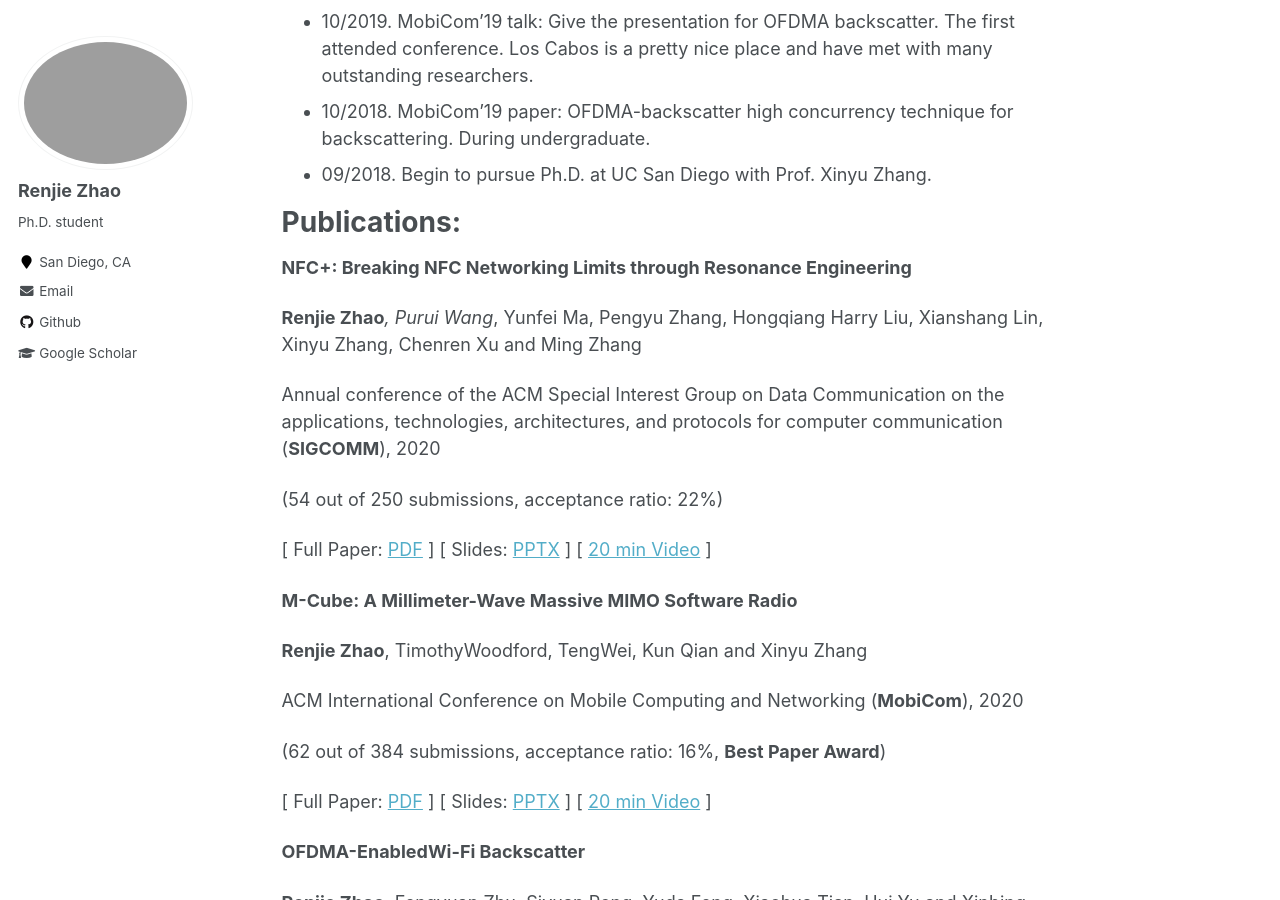
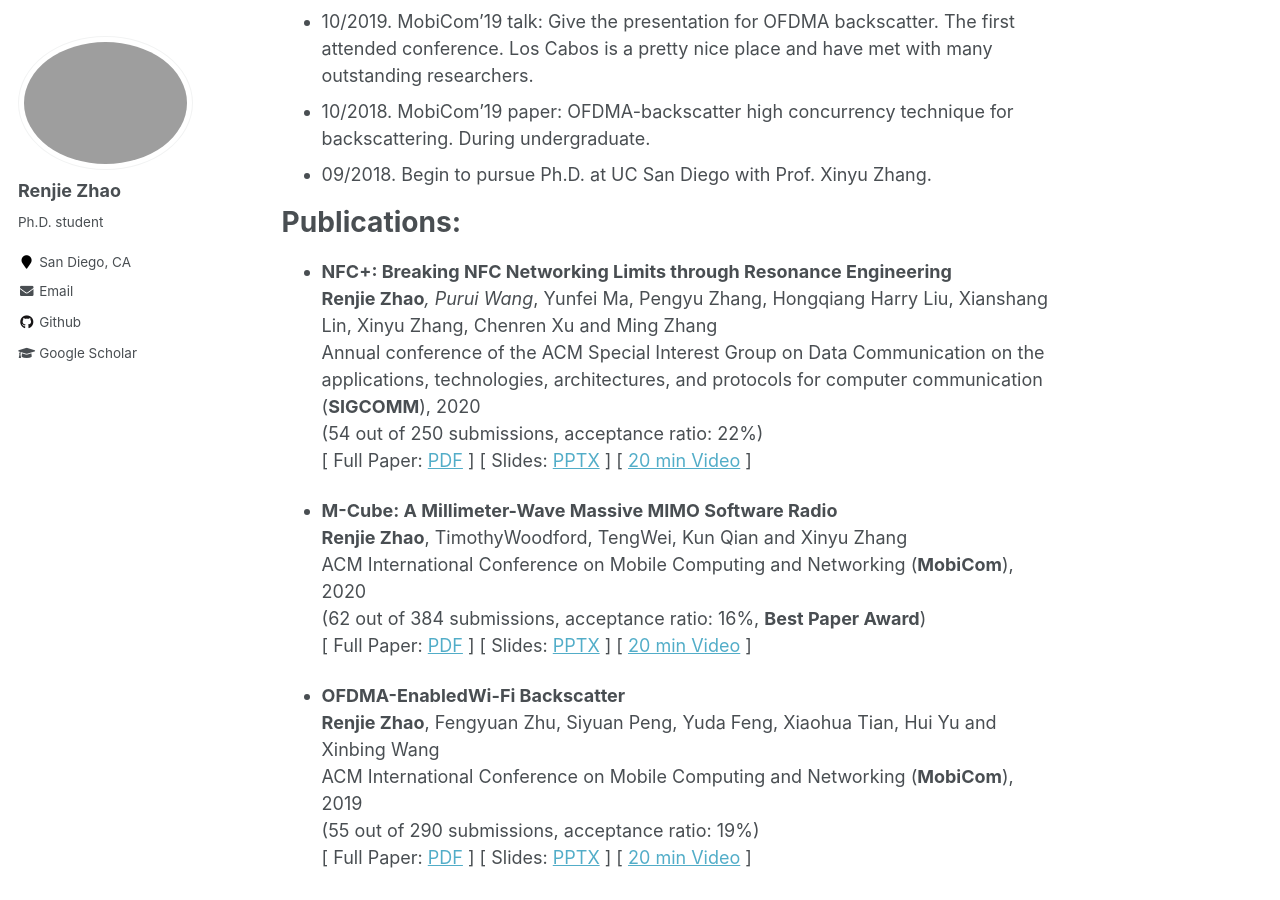
Before and after one commit to mle0108/RenjieZhao.github.io, a Jekyll site: the page built from _pages/about.md, in a window 1280 px wide and 900 px high, scrolled down 683 px. Built offline with Jekyll 4.4.1, drawn with Linux system fonts in a browser that asks for light colours.

```diff
--- a/_pages/about.md
+++ b/_pages/about.md
@@ -27,32 +27,20 @@ News:
 
 Publications:
 ======
-**NFC+: Breaking NFC Networking Limits through Resonance Engineering**
-
+* **NFC+: Breaking NFC Networking Limits through Resonance Engineering**
 **Renjie Zhao***, Purui Wang*, Yunfei Ma, Pengyu Zhang, Hongqiang Harry Liu, Xianshang Lin, Xinyu Zhang, Chenren Xu and Ming Zhang
-
 Annual conference of the ACM Special Interest Group on Data Communication on the applications, technologies, architectures, and protocols for computer communication (**SIGCOMM**), 2020
-
 (54 out of 250 submissions, acceptance ratio: 22%)
-
 [ Full Paper: [PDF](https://renjiezhao.github.io/files/NFCplus_paper.pdf) ] [ Slides: [PPTX](https://renjiezhao.github.io/files/NFCplus_slides_20min.pptx) ] [ [20 min Video](https://dl.acm.org/doi/abs/10.1145/3387514.3406219) ]
 
-**M-Cube: A Millimeter-Wave Massive MIMO Software Radio**
-
+* **M-Cube: A Millimeter-Wave Massive MIMO Software Radio**
 **Renjie Zhao**, TimothyWoodford, TengWei, Kun Qian and Xinyu Zhang
-
 ACM International Conference on Mobile Computing and Networking (**MobiCom**), 2020
-
 (62 out of 384 submissions, acceptance ratio: 16%, **Best Paper Award**)
-
 [ Full Paper: [PDF](https://renjiezhao.github.io/files/MCube_paper.pdf) ] [ Slides: [PPTX](https://renjiezhao.github.io/files/MCube_slides_20min.pptx) ] [ [20 min Video](https://www.youtube.com/watch?v=NRooJM1UK3s&feature=youtu.be) ]
 
-**OFDMA-EnabledWi-Fi Backscatter**
-
+* **OFDMA-EnabledWi-Fi Backscatter**
 **Renjie Zhao**, Fengyuan Zhu, Siyuan Peng, Yuda Feng, Xiaohua Tian, Hui Yu and Xinbing Wang
-
 ACM International Conference on Mobile Computing and Networking (**MobiCom**), 2019
-
 (55 out of 290 submissions, acceptance ratio: 19%)
-
 [ Full Paper: [PDF](https://renjiezhao.github.io/files/OFDMA_BS_paper.pdf) ] [ Slides: [PPTX](https://renjiezhao.github.io/files/OFDMA_BS_slides.pptx) ] [ [20 min Video](https://www.youtube.com/watch?v=UsyeI3U1bqo) ]
```
